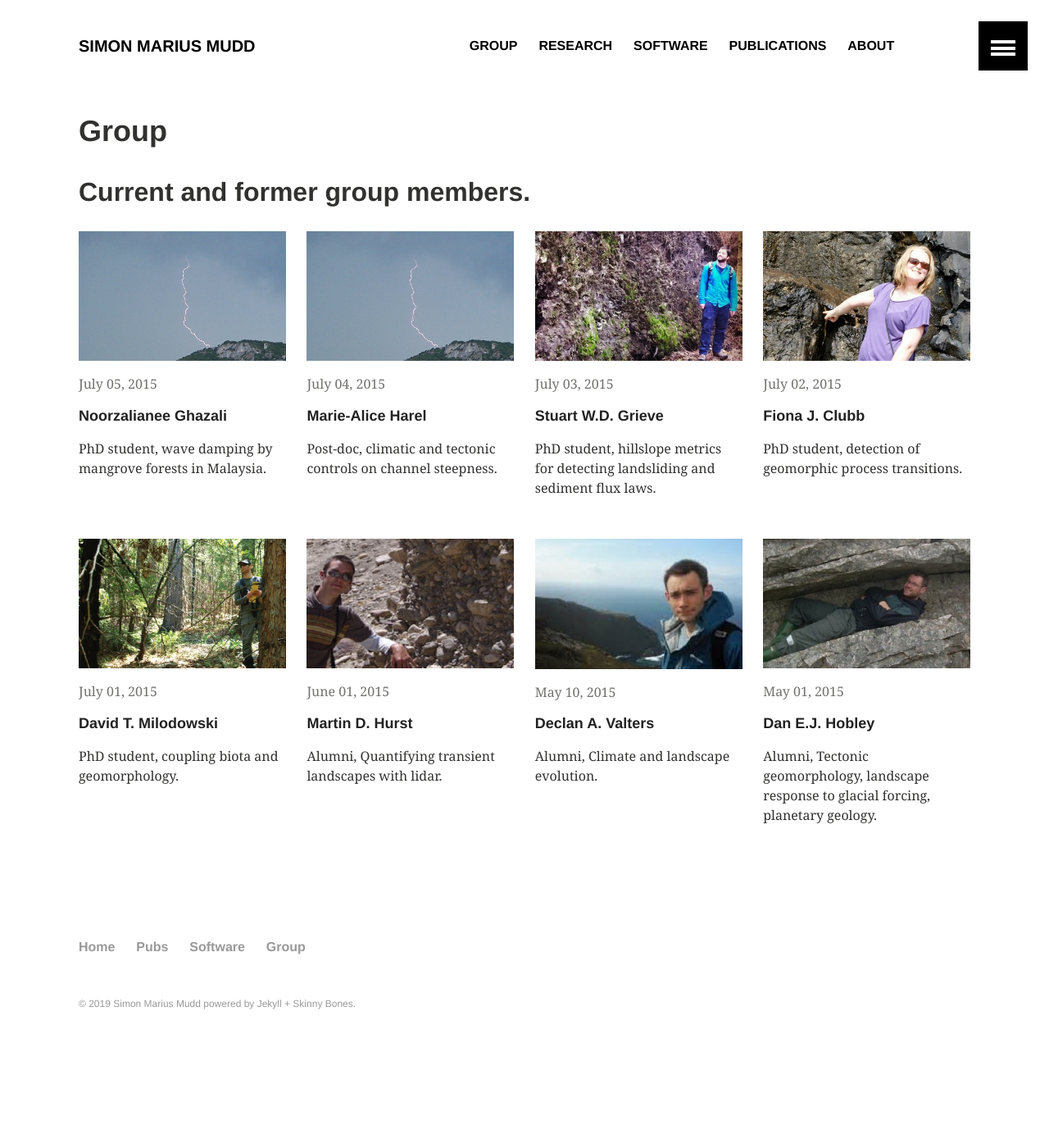
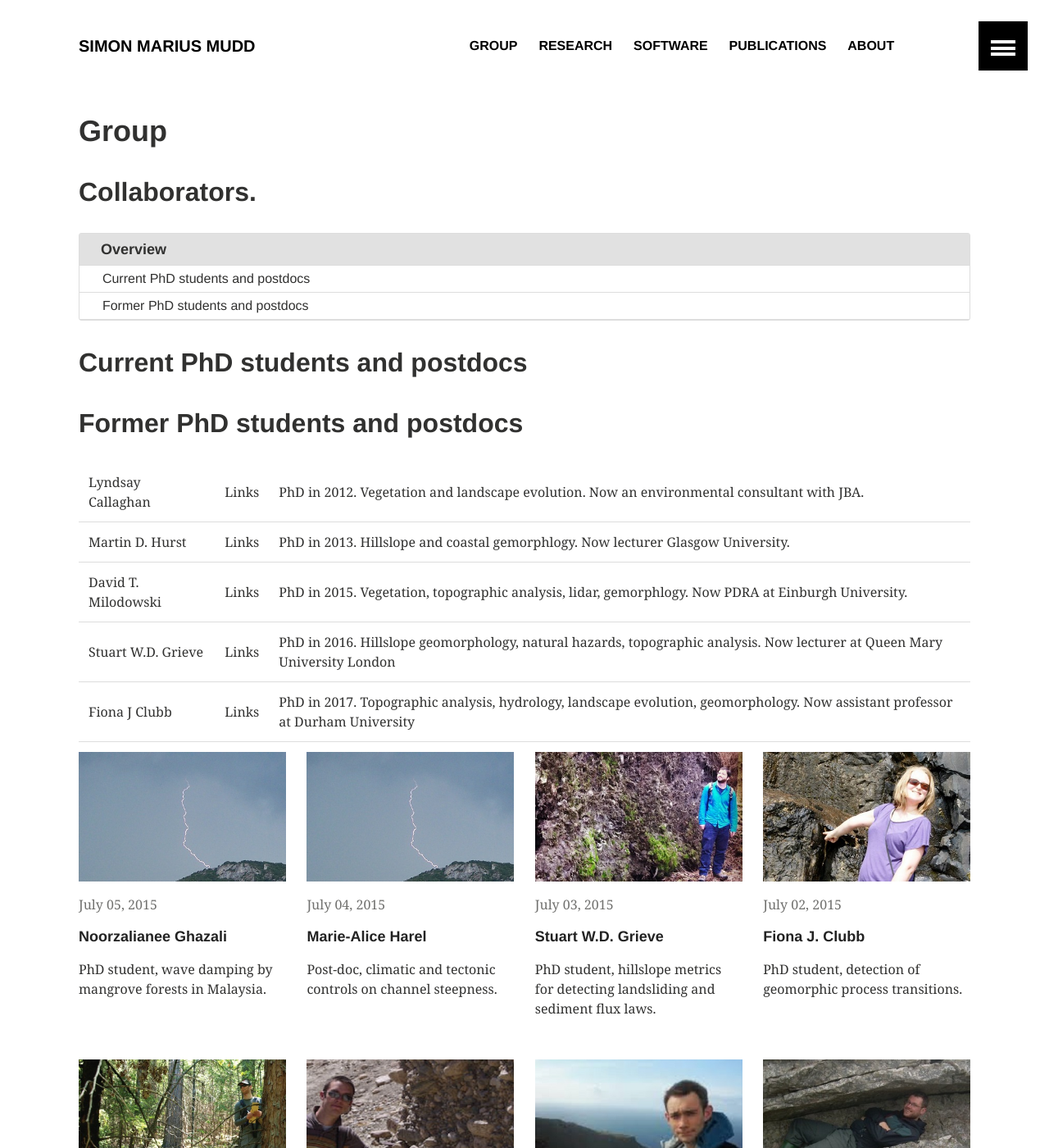
Before and after one commit to simon-m-mudd/simon-m-mudd.github.io, a Jekyll site: the page built from group/index.md, in a window 1280 px wide and 1400 px high. Shown: the whole window at 82% size. Built offline with Jekyll 4.4.1, drawn with Linux system fonts in a browser that asks for light colours.

Commit message:
Trying new group format

```diff
--- a/group/index.md
+++ b/group/index.md
@@ -3,13 +3,29 @@ layout: archive
 title: "Group"
 date: 2015-07-15
 modified:
-excerpt: "Current and former group members."
+excerpt: "Collaborators."
 tags: []
 image:
   feature:
   teaser: Default_400x250.jpg
 ---
 
+{% include toc.html %}
+
+## Current PhD students and postdocs
+
+
+
+
+## Former PhD students and postdocs
+
+Lyndsay Callaghan | Links | PhD in 2012. Vegetation and landscape evolution. Now an environmental consultant with JBA.
+Martin D. Hurst | Links | PhD in 2013. Hillslope and coastal gemorphlogy. Now lecturer Glasgow University.
+David T. Milodowski | Links | PhD in 2015. Vegetation, topographic analysis, lidar, gemorphlogy. Now PDRA at Einburgh University.
+Stuart W.D. Grieve | Links | PhD in 2016. Hillslope geomorphology, natural hazards, topographic analysis. Now lecturer at Queen Mary University London
+Fiona J Clubb | Links | PhD in 2017. Topographic analysis, hydrology, landscape evolution, geomorphology. Now assistant professor at Durham University
+
+
 <div class="tiles">
 {% for post in site.categories.group %}
   {% include post-grid.html %}
```
